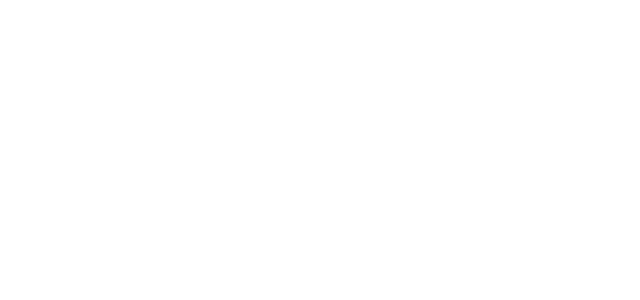
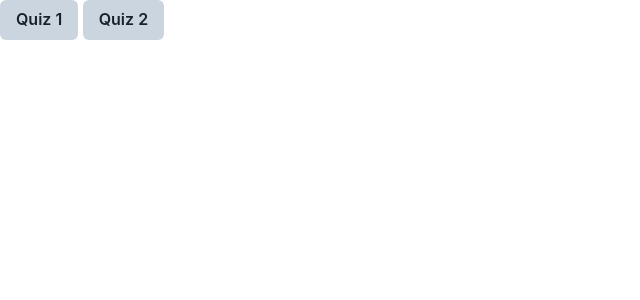
Before and after one commit to tamzid-chowdhury/sbuhacks2021, a React (Create React App) app in the folder client/: page /testingpage in a window 1280 px wide. Shown: the top 300 px of the page, without its empty margins (0-640 px from the left). Built offline with nearby package versions, Linux system fonts and the light colour scheme.

Commit message:
Added file to store Quiz Data (Questions, Answers, number of questions). Made basic page for answering quiz questions

```diff
--- a/client/src/App.js
+++ b/client/src/App.js
@@ -2,6 +2,8 @@ import { ChakraProvider } from "@chakra-ui/react"
 import { BrowserRouter as Router, Switch, Route } from 'react-router-dom'
 import Homepage from "./pages/Homepage"
 import Postpage from "./pages/Postpage"
+import QuizTakingPage from "./pages/QuizTakingPage";
+import TestingPage from "./pages/TestingPage";
 
 function App() {
   return (
@@ -16,12 +18,15 @@ function App() {
             <Postpage />
           </Route>
 
-        </Switch>
+          <Route path="/quiztaking">
+            <QuizTakingPage />
+          </Route>
 
-        <Switch>
+          <Route path="/testingpage">
+            <TestingPage />
+          </Route>
 
         </Switch>
-
 
       </Router>
     </ChakraProvider>
--- /dev/null
+++ b/client/src/pages/QuizTakingPage.js
@@ -0,0 +1,40 @@
+import React, { useState } from 'react'
+import { Box, Center, Text, Grid, VStack, Button } from "@chakra-ui/react"
+import { useLocation } from 'react-router-dom'
+
+export default function QuizTakingPage( {} ) {
+
+    const location = useLocation()  // This passes state from a <Link>
+    const questions = location.state?.questions
+    const answers = location.state?.answers
+    const numQuestions = location.state?.numQuestions
+    const correctAnswers = location.state?.correctAnswers
+
+    const [questionNum, setQuestionNum] = useState(1);
+
+    const nextQuestion = () => {
+        if(questionNum !== numQuestions)
+            setQuestionNum(questionNum+1)
+    }
+
+    return (
+        <Box>
+            <Center>
+                <VStack w="50%">
+                    <Box>
+                        <Text fontSize="40" fontWeight="bold">
+                            {questionNum}. {questions[questionNum-1]}
+                        </Text>
+                    </Box>
+
+                    <Grid w="100%" templateRows ="1fr 1fr 1fr 1fr" h="300px">
+                        <Button bgColor="red.300" onClick={() => nextQuestion()} h="50">{answers[questionNum-1][0]}</Button>
+                        <Button bgColor="blue.300" onClick={() => nextQuestion()} h="50">{answers[questionNum-1][1]}</Button>
+                        <Button bgColor="green.300" onClick={() => nextQuestion()} h="50">{answers[questionNum-1][2]}</Button>
+                        <Button bgColor="yellow.300" onClick={() => nextQuestion()} h="50">{answers[questionNum-1][3]}</Button>
+                    </Grid>
+                </VStack>
+            </Center>
+        </Box>
+    )
+}
--- /dev/null
+++ b/client/src/pages/TestingPage.js
@@ -0,0 +1,28 @@
+import React, { useState } from 'react'
+import { Link } from 'react-router-dom'
+import { Box, Center, Text, Grid, VStack, Button } from "@chakra-ui/react"
+import { quizData } from '../quizData'
+
+export default function TestingPage( {} ) {
+    return (
+        <Box>
+            <Link to={{pathname: "/quiztaking", state: {
+                numQuestions: quizData.quiz1.numQuestions,
+                questions: quizData.quiz1.questions,
+                answers: quizData.quiz1.answers,
+                correctAnswers: quizData.quiz1.correctAnswers
+                 }}}> <Button bgColor="gray.300">Quiz 1</Button> </Link>
+
+
+            <Link to={{pathname: "/quiztaking", state: {
+                numQuestions: quizData.quiz2.numQuestions,
+                questions: quizData.quiz2.questions,
+                answers: quizData.quiz2.answers,
+                correctAnswers: quizData.quiz2.correctAnswers
+             }}}> <Button bgColor="gray.300">Quiz 2</Button> </Link>
+
+            {/* <Button bgColor="gray.300">Quiz 3</Button>
+            <Button bgColor="gray.300">Quiz 4</Button> */}
+        </Box>
+    )
+}
--- /dev/null
+++ b/client/src/quizData.js
@@ -0,0 +1,43 @@
+export const quizData = {
+    "quiz1": {
+        "numQuestions": 3,
+        "questions": [
+                "What is the radius of the moon?",
+                "How many planets are in the moon?",
+                "How many moons in one moon?"
+            ],
+
+        "answers": [
+            ["Saturn", "Jupiter", "Earth", "Mars"],
+            ["Venus", "Honduras", "Uranus", "Mercury"],
+            ["1", "2", "3", "4"]
+        ],
+
+        "correctAnswers": [
+            "Earth",
+            "Honduras",
+            "4"
+        ]
+    },
+
+    "quiz2": {
+        "numQuestions": 3,
+        "questions": [
+                "Who is Michael Jordan?",
+                "How many planets are in the moon?",
+                "How many moons in one moon?"
+            ],
+
+        "answers": [
+            ["Basketball", "Guy", "Dude", "Man"],
+            ["Venus", "Honduras", "Uranus", "Mercury"],
+            ["1", "2", "3", "4"]
+        ],
+
+        "correctAnswers": [
+            "Basketball",
+            "Honduras",
+            "4"
+        ]
+    }
+}
```
